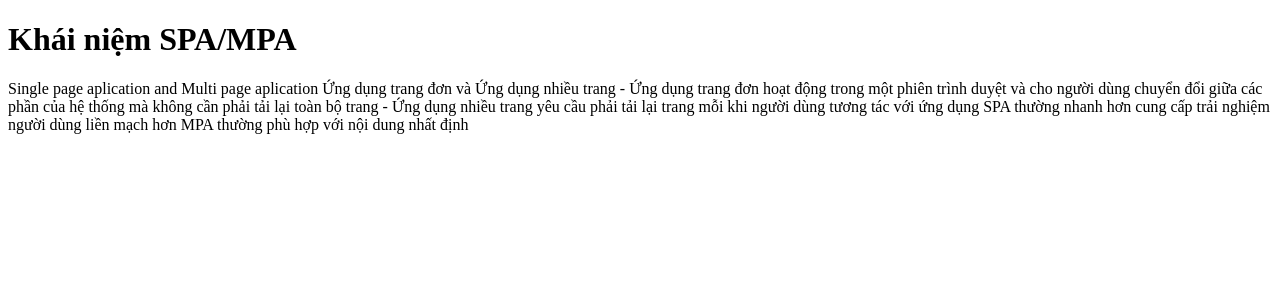
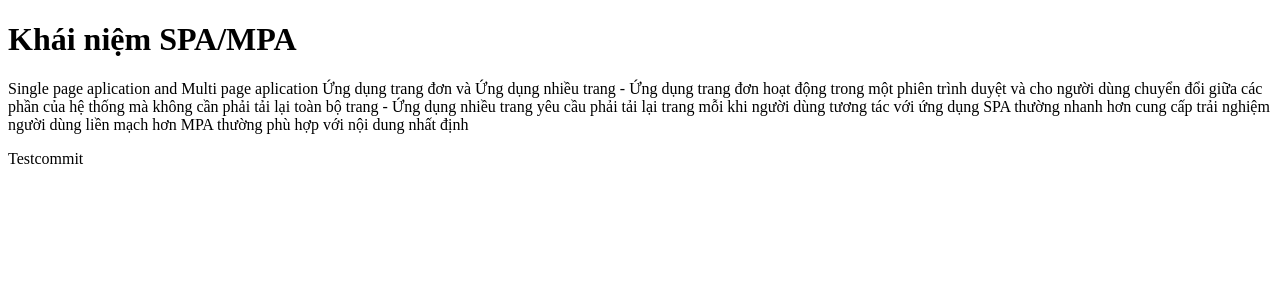
Before and after one commit to haodev1202/React, a React (Vite) app: page / in a window 1280 px wide. Shown: the top 300 px of the page. Built offline with nearby package versions, Linux system fonts and the light colour scheme.

Commit message:
test commit

```diff
--- a/src/App.jsx
+++ b/src/App.jsx
@@ -1,24 +1,19 @@
 import { useState, useEffect } from "react";
 
 function App() {
-
-
     return (
         <>
             <h1>Khái niệm SPA/MPA</h1>
             <p>
-                Single page aplication and Multi page aplication
-                Ứng dụng trang đơn và Ứng dụng nhiều trang
-
-                - Ứng dụng trang đơn hoạt động trong một phiên trình duyệt
-                và cho người dùng chuyển đổi giữa các phần của hệ thống
-                mà không cần phải tải lại toàn bộ trang
-                - Ứng dụng nhiều trang yêu cầu phải tải lại trang mỗi khi người
-                dùng tương tác với ứng dụng
-
-                SPA thường nhanh hơn cung cấp trải nghiệm người dùng liền mạch hơn
-                MPA thường phù hợp với nội dung nhất định
+                Single page aplication and Multi page aplication Ứng dụng trang
+                đơn và Ứng dụng nhiều trang - Ứng dụng trang đơn hoạt động trong
+                một phiên trình duyệt và cho người dùng chuyển đổi giữa các phần
+                của hệ thống mà không cần phải tải lại toàn bộ trang - Ứng dụng
+                nhiều trang yêu cầu phải tải lại trang mỗi khi người dùng tương
+                tác với ứng dụng SPA thường nhanh hơn cung cấp trải nghiệm người
+                dùng liền mạch hơn MPA thường phù hợp với nội dung nhất định
             </p>
+            <p>Testcommit</p>
         </>
     );
 }
```
